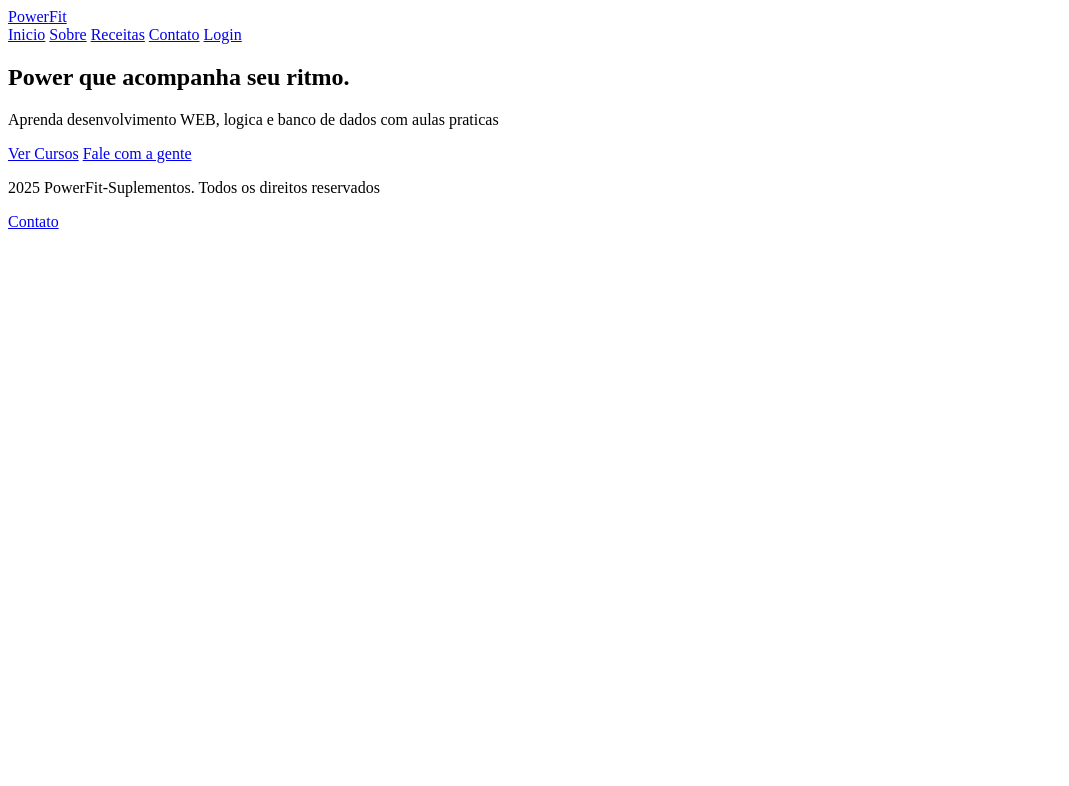
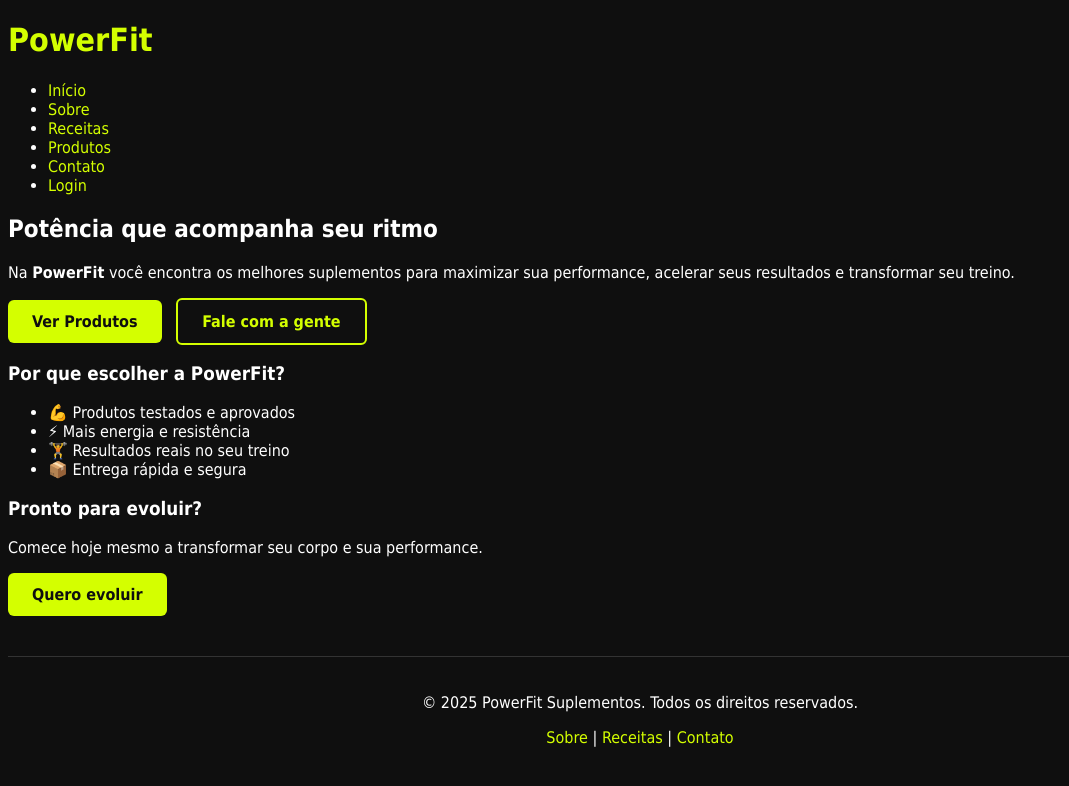
Before and after one commit to Crystiangomes/PI---POWER-FIT, a plain HTML site: page index.html in a window 1280 px wide. Shown: the whole page, without its empty margins (0-1069 px from the left). Drawn offline with Linux system fonts and the light colour scheme.

Commit message:
Update index.html

```diff
--- a/index.html
+++ b/index.html
@@ -1,51 +1,136 @@
 <!DOCTYPE html>
 <html lang="pt-BR">
 
-<head> <!-- Cabeça do site. -->
+<head>
+    <meta charset="UTF-8">
+    <meta name="viewport" content="width=device-width, initial-scale=1.0">
+    <meta name="description" content="PowerFit Suplementos: aumente seu desempenho com suplementos de alta qualidade para energia, força e performance.">
+    <meta name="keywords" content="suplementos, academia, whey, creatina, pré-treino, PowerFit">
+    <meta name="author" content="PowerFit Suplementos">
+    <link rel="stylesheet" href="css/index.css">
+    <title>PowerFit | Energia, Força e Performance</title>
 
-    <meta charset="UTF-8">
-    <meta name="viewport" content="widht=device-width, initial=scale=1.0">
-    <meta name="description" content="Aumente o nível do seu treino com a PowerFit-Suplementos!! ">
-    <link rel="stylesheet" href="css/style.css">
-    <title>PowerFit-Suplementos</title>
+    <!-- IDENTIDADE VISUAL (SÓ HTML) -->
+    <style>
+        body {
+            background-color: #0F0F0F;
+            color: #FFFFFF;
+            font-family: Tahoma, Arial, sans-serif;
+        }
 
+        a {
+            color: #D4FF00;
+            text-decoration: none;
+        }
+
+        .btn-primario {
+            background-color: #D4FF00;
+            color: #0F0F0F;
+            padding: 12px 24px;
+            border-radius: 6px;
+            font-weight: bold;
+            display: inline-block;
+        }
+
+        .btn-secundario {
+            border: 2px solid #D4FF00;
+            color: #D4FF00;
+            padding: 12px 24px;
+            border-radius: 6px;
+            font-weight: bold;
+            display: inline-block;
+            margin-left: 10px;
+        }
+
+        .logo span {
+            color: #D4FF00;
+        }
+
+        .rodape {
+            border-top: 1px solid #333;
+            margin-top: 40px;
+            padding-top: 20px;
+            text-align: center;
+        }
+    </style>
 </head>
 
-<body> <!-- Corpo do site. -->
+<body>
 
-    <header class="topo"> <!-- Cabeçalho de navegação dos links. -->
+    <!-- CABEÇALHO -->
+    <header class="topo">
         <div class="logo">
+            <h1>
                 <a href="index.html">Power<span>Fit</span></a>
+            </h1>
         </div>
 
-            <nav class="menu">
-            <a href="index.html">Inicio</a>
-            <a href="sobre.html">Sobre</a>
-            <a href="receitas.html">Receitas</a>
-            <a href="contato.html">Contato</a>
-            <a href="login.html">Login</a>
+        <nav class="menu" aria-label="Menu principal">
+            <ul>
+                <li><a href="index.html">Início</a></li>
+                <li><a href="sobre.html">Sobre</a></li>
+                <li><a href="receitas.html">Receitas</a></li>
+                <li><a href="produtos.html">Produtos</a></li>
+                <li><a href="contato.html">Contato</a></li>
+                <li><a href="login.html">Login</a></li>
+            </ul>
         </nav>
     </header>
 
-    <section class="hero"> <!-- Seção de conteúdo 1. -->
+    <!-- HERO -->
+    <main>
+        <section class="hero">
+            <div class="container">
+                <h2>Potência que acompanha seu ritmo</h2>
+                <p>
+                    Na <strong>PowerFit</strong> você encontra os melhores suplementos para maximizar sua performance,
+                    acelerar seus resultados e transformar seu treino.
+                </p>
 
-        <div class="container hero">
-            <h1>Power que acompanha seu ritmo.</h1>
-            <p>Aprenda desenvolvimento WEB, logica e banco de dados com aulas praticas</p>
-            <a href="cursos.html" class="btn-primario">Ver Cursos</a>
+                <div class="acoes">
+                    <a href="produtos.html" class="btn-primario">Ver Produtos</a>
                     <a href="contato.html" class="btn-secundario">Fale com a gente</a>
                 </div>
-
+            </div>
         </section>
 
-    <footer class="rodape"> <!-- Seção de rodapé do site. -->
+        <!-- BENEFÍCIOS -->
+        <section class="beneficios">
+            <div class="container">
+                <h3>Por que escolher a PowerFit?</h3>
 
-        <p>2025 PowerFit-Suplementos. Todos os direitos reservados</p>
-        <p><a href="contato.html">Contato</a></p>
+                <ul>
+                    <li>💪 Produtos testados e aprovados</li>
+                    <li>⚡ Mais energia e resistência</li>
+                    <li>🏋️ Resultados reais no seu treino</li>
+                    <li>📦 Entrega rápida e segura</li>
+                </ul>
+            </div>
+        </section>
 
+        <!-- CTA -->
+        <section class="cta">
+            <div class="container">
+                <h3>Pronto para evoluir?</h3>
+                <p>Comece hoje mesmo a transformar seu corpo e sua performance.</p>
+                <a href="produtos.html" class="btn-primario">Quero evoluir</a>
+            </div>
+        </section>
+    </main>
+
+    <!-- RODAPÉ -->
+    <footer class="rodape">
+        <div class="container">
+            <p>© 2025 PowerFit Suplementos. Todos os direitos reservados.</p>
+
+            <nav aria-label="Links do rodapé">
+                <a href="sobre.html">Sobre</a> |
+                <a href="receitas.html">Receitas</a> |
+                <a href="contato.html">Contato</a>
+            </nav>
+        </div>
     </footer>
 
-    <script src="js/script.js"></script> <!-- Código de importação do Javascript. -->
-
+    <script src="js/script.js"></script>
 </body>
 </html>
```
Lines whose indentation alone changed are shown as unchanged.
